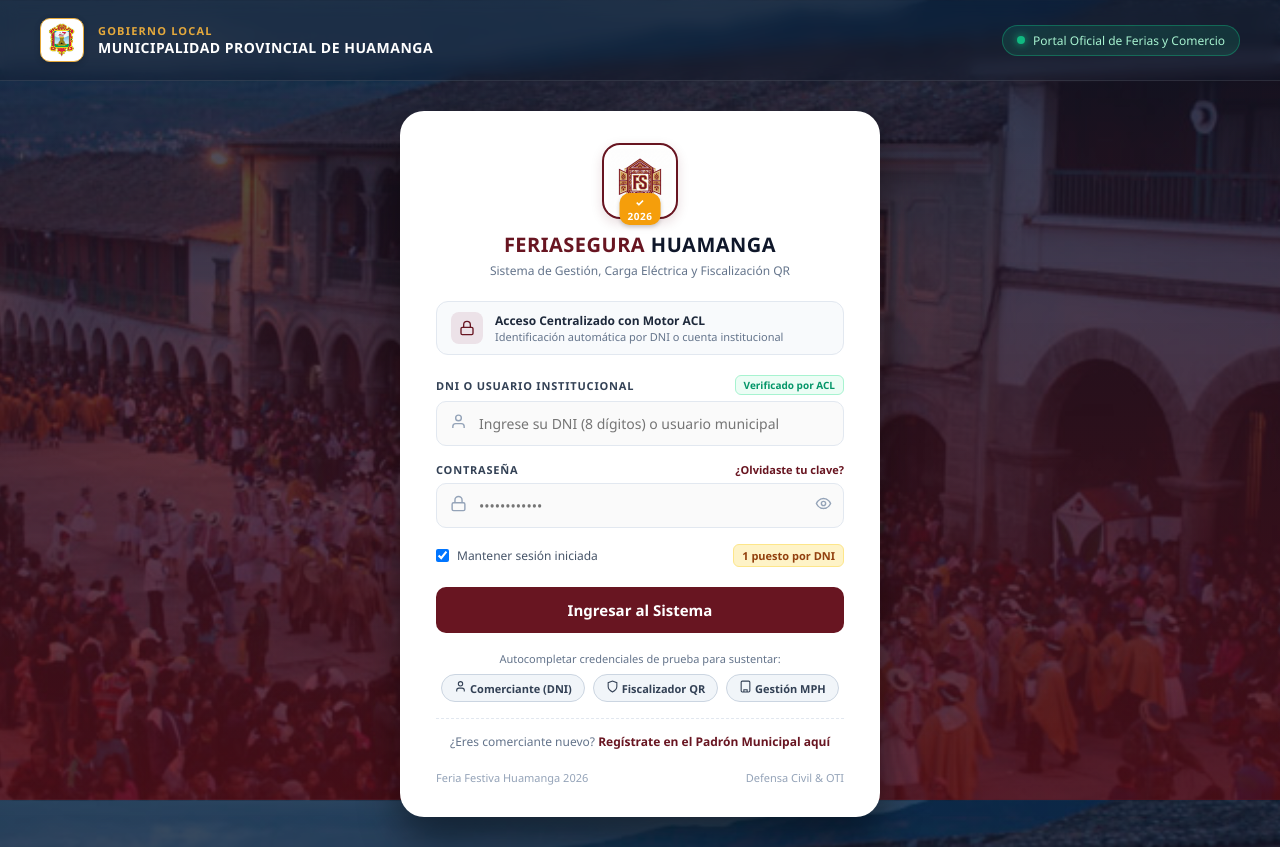
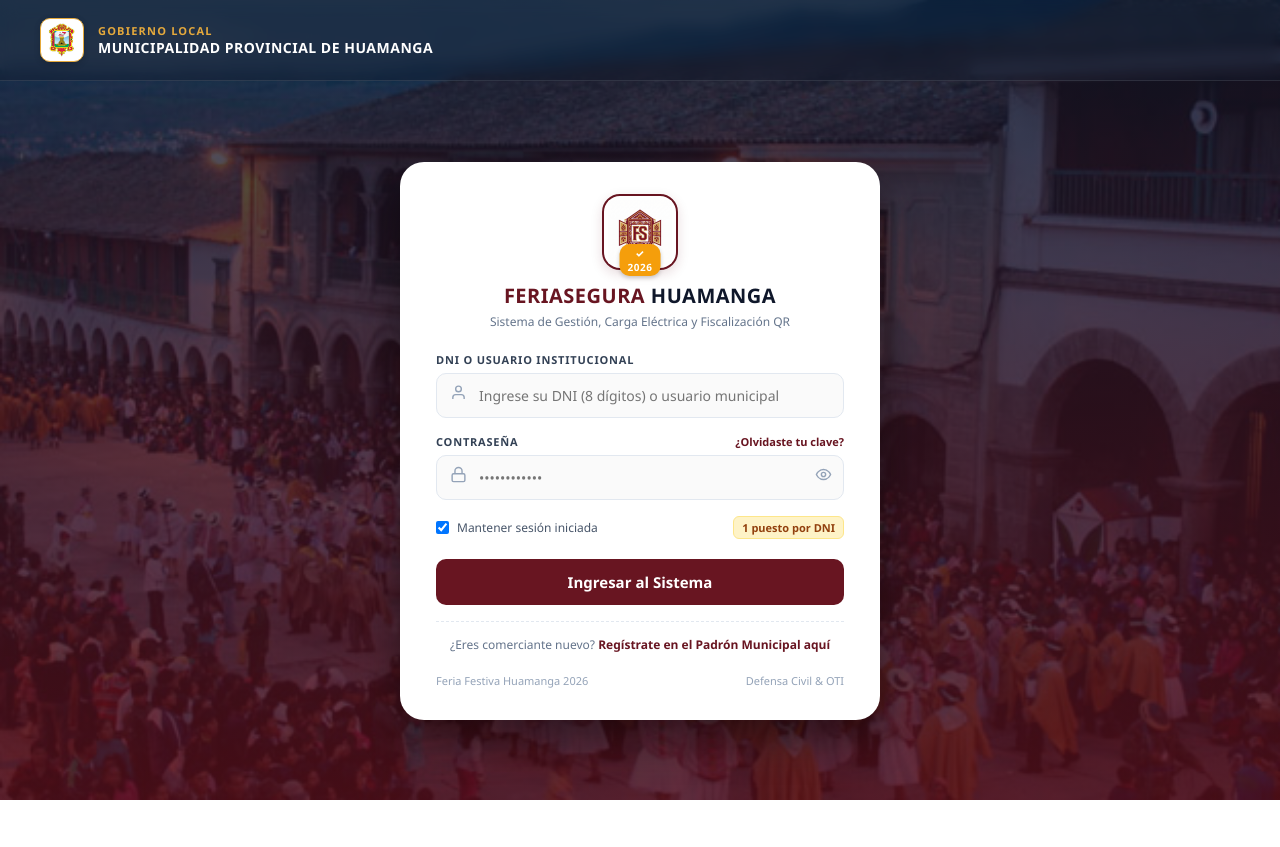
Before and after one commit to aldoyanasupoequivel-ux/FeriaSegura-Huamanga, a website: page index.html in a window 1280 px wide. After the commit the page ends 800 px from the top, so only its background shows below. Drawn offline with Linux system fonts and the light colour scheme.

Commit message:
style(ui): simplificar y limpiar interfaz de login eliminando banners y pills de prueba

```diff
--- a/index.html
+++ b/index.html
@@ -19,10 +19,6 @@
         <div class="nombre-municipio">MUNICIPALIDAD PROVINCIAL DE HUAMANGA</div>
       </div>
     </div>
-    <div class="portal-indicador">
-      <span class="punto-verde"></span>
-      <span>Portal Oficial de Ferias y Comercio</span>
-    </div>
   </header>
 
   <!-- CONTENEDOR PRINCIPAL -->
@@ -41,20 +37,6 @@
         <p class="subtitulo-sistema">Sistema de Gestión, Carga Eléctrica y Fiscalización QR</p>
       </div>
 
-      <!-- BANNER DE IDENTIFICACIÓN UNIFICADA Y SEGURIDAD ACL -->
-      <div class="banner-seguridad-acl">
-        <div class="icono-candado">
-          <svg width="16" height="16" viewBox="0 0 24 24" fill="none" stroke="currentColor" stroke-width="2">
-            <rect x="3" y="11" width="18" height="11" rx="2" ry="2"></rect>
-            <path d="M7 11V7a5 5 0 0 1 10 0v4"></path>
-          </svg>
-        </div>
-        <div class="texto-seguridad-acl">
-          <strong>Acceso Centralizado con Motor ACL</strong>
-          <span>Identificación automática por DNI o cuenta institucional</span>
-        </div>
-      </div>
-
       <!-- ALERTA DE MENSAJES (ERROR / ÉXITO) -->
       <div id="caja-alerta" class="mensaje-alerta"></div>
 
@@ -65,7 +47,6 @@
         <div class="grupo-campo">
           <div class="etiqueta-fila">
             <label id="etiqueta-identidad" for="campo-identidad">DNI O USUARIO INSTITUCIONAL</label>
-            <span class="etiqueta-sub">Verificado por ACL</span>
           </div>
           <div class="campo-con-icono">
             <span class="icono-izq" id="icono-campo-id">
@@ -127,25 +108,6 @@
         </button>
 
       </form>
-
-      <!-- ACCESO RÁPIDO PARA EVALUACIÓN DOCENTE / SUSTENTACIÓN -->
-      <div class="bloque-demo">
-        <div class="titulo-demo">Autocompletar credenciales de prueba para sustentar:</div>
-        <div class="pills-demo">
-          <button type="button" class="pill-boton" onclick="cargarDemo('comerciante')">
-            <svg width="13" height="13" viewBox="0 0 24 24" fill="none" stroke="currentColor" stroke-width="2"><path d="M19 21v-2a4 4 0 0 0-4-4H9a4 4 0 0 0-4 4v2"/><circle cx="12" cy="7" r="4"/></svg>
-            Comerciante (DNI)
-          </button>
-          <button type="button" class="pill-boton" onclick="cargarDemo('fiscalizador')">
-            <svg width="13" height="13" viewBox="0 0 24 24" fill="none" stroke="currentColor" stroke-width="2"><path d="M12 22s8-4 8-10V5l-8-3-8 3v7c0 6 8 10 8 10z"/></svg>
-            Fiscalizador QR
-          </button>
-          <button type="button" class="pill-boton" onclick="cargarDemo('admin')">
-            <svg width="13" height="13" viewBox="0 0 24 24" fill="none" stroke="currentColor" stroke-width="2"><rect x="4" y="2" width="16" height="20" rx="2"/><path d="M9 22v-4h6v4"/></svg>
-            Gestión MPH
-          </button>
-        </div>
-      </div>
 
       <!-- ENLACE PARA REGISTRARSE EN EL PADRÓN -->
       <div class="fila-registro" id="bloque-registro-comerciante">
```
